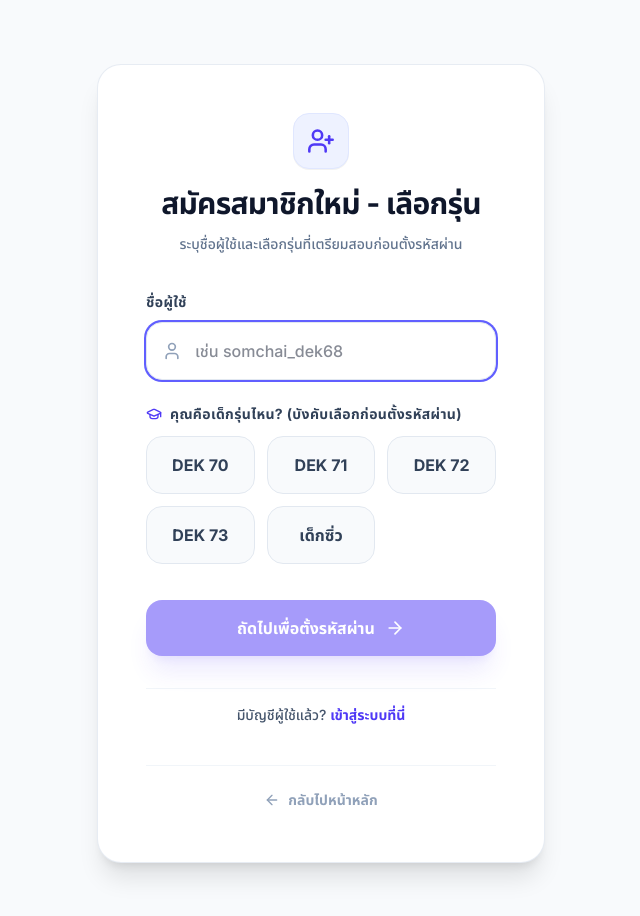
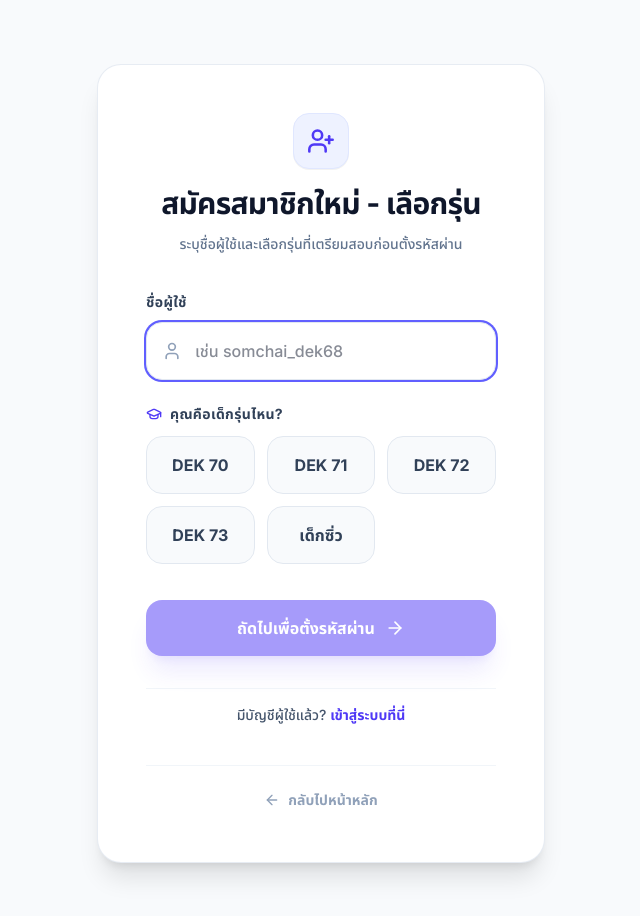
Before and after one commit to basehappy19/vocabfordektriam, a Next.js app: page /register in a window 1280 px wide. Shown: the top 916 px of the page, without its empty margins (319-959 px from the left). Built offline with nearby package versions, Linux system fonts and the light colour scheme; no server answers.

Commit message:
fix: remove parentheses text from generation selection label

```diff
--- a/app/login/page.tsx
+++ b/app/login/page.tsx
@@ -301,7 +301,7 @@ export default function LoginPage() {
             <div className="flex flex-col gap-3 animate-fade-in">
               <label className="text-xs sm:text-sm font-bold text-slate-700 tracking-wide flex items-center gap-2">
                 <GraduationCap className="w-4 h-4 text-indigo-600" />
-                <span>คุณคือเด็กรุ่นไหน? (บังคับเลือกก่อนตั้งรหัสผ่าน)</span>
+                <span>คุณคือเด็กรุ่นไหน?</span>
               </label>
 
               <div className="grid grid-cols-2 sm:grid-cols-3 gap-3">
--- a/app/register/page.tsx
+++ b/app/register/page.tsx
@@ -150,7 +150,7 @@ export default function RegisterPage() {
             <div className="flex flex-col gap-3 animate-fade-in">
               <label className="text-xs sm:text-sm font-bold text-slate-700 tracking-wide flex items-center gap-2">
                 <GraduationCap className="w-4 h-4 text-indigo-600" />
-                <span>คุณคือเด็กรุ่นไหน? (บังคับเลือกก่อนตั้งรหัสผ่าน)</span>
+                <span>คุณคือเด็กรุ่นไหน?</span>
               </label>
 
               <div className="grid grid-cols-2 sm:grid-cols-3 gap-3">
```
